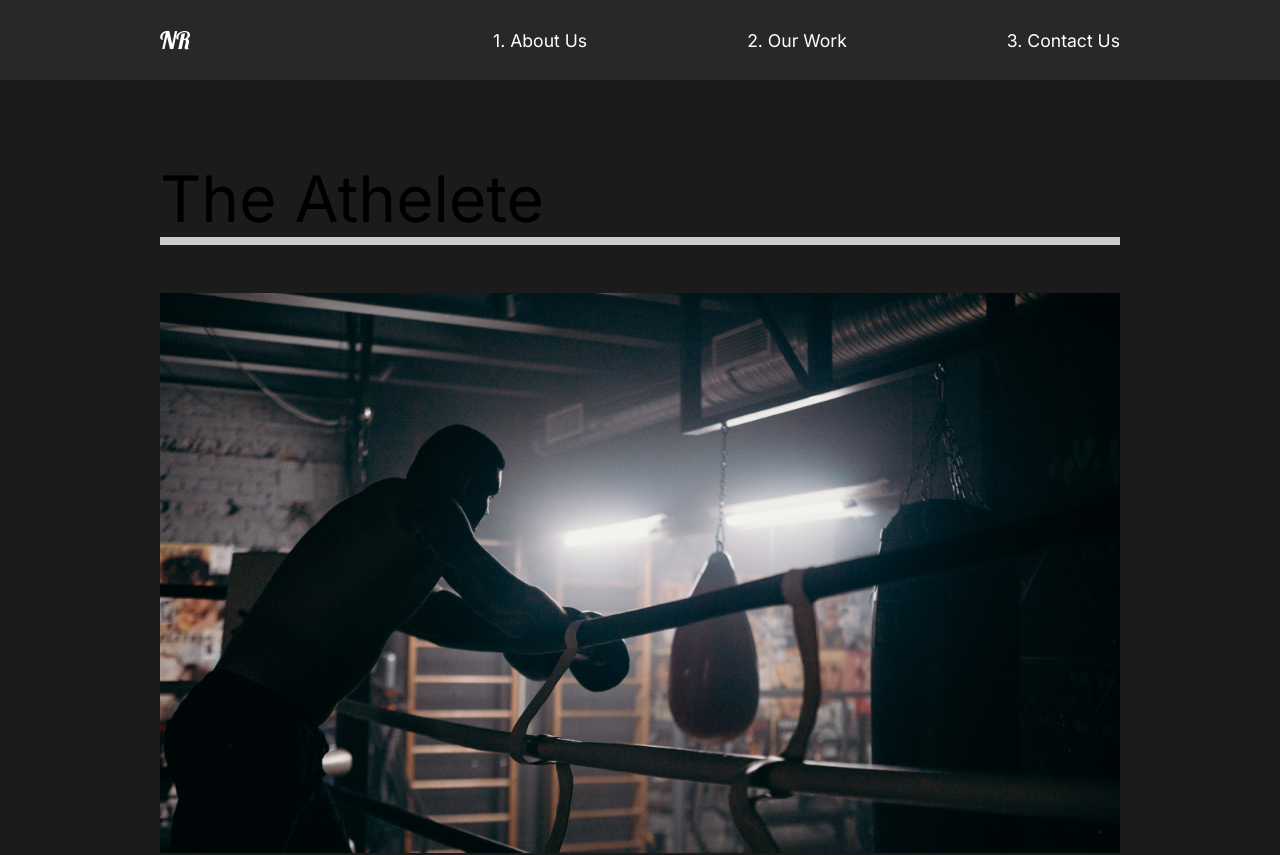
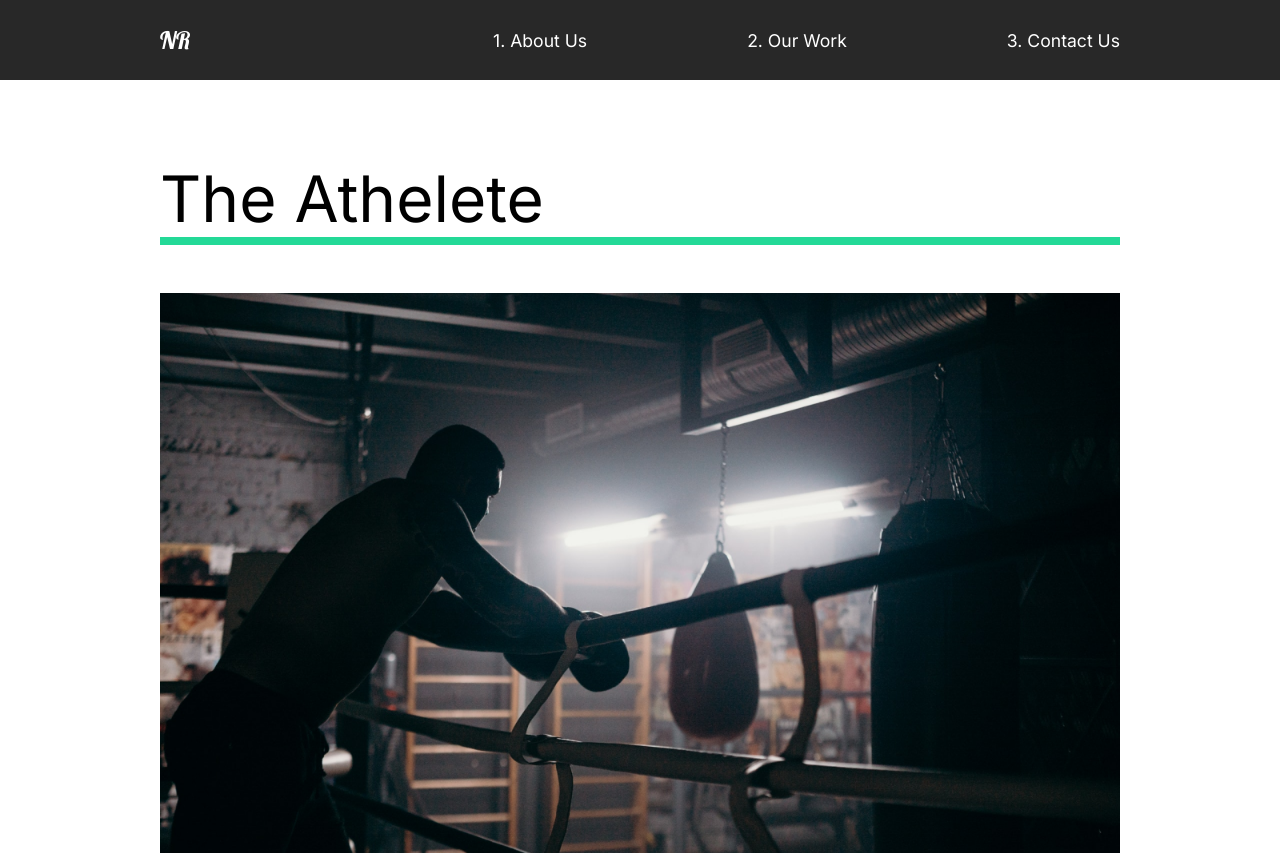
Before and after one commit to blizzardsflame/Portfolio-capture, a React (Create React App) app: page /work in a window 1280 px wide. Shown: the top 855 px of the page. Built offline with nearby package versions, Linux system fonts and the light colour scheme.

Commit message:
10. Animation Wave & work & about & slider

```diff
--- a/src/App.js
+++ b/src/App.js
@@ -7,14 +7,18 @@ import ContactUs from "./pages/ContactUs";
 import ProjectDetail from "./pages/ProjectDetail";
 import Nav from "./components/Nav";
 //Router
-import { Switch, Route } from "react-router-dom";
+import { Switch, Route, useLocation } from "react-router-dom";
+//Animation
+import { AnimatePresence } from "framer-motion";
 
 function App() {
+  const location = useLocation();
   return (
     <div className="App">
       <GlobalStyle />
       <Nav />
-      <Switch>
+      <AnimatePresence exitBeforeEnter>
+        <Switch location={location} key={location.pathname}>
           <Route path="/" exact>
             <AboutUs />
           </Route>
@@ -28,6 +32,7 @@ function App() {
             <ContactUs />
           </Route>
         </Switch>
+      </AnimatePresence>
     </div>
   );
 }
--- a/src/Styles.js
+++ b/src/Styles.js
@@ -16,6 +16,7 @@ export const Description = styled.div`
   h2 {
     font-weight: 5rem;
   }
+  z-index: 2;
 `;
 
 export const Image = styled.div`
@@ -26,6 +27,7 @@ export const Image = styled.div`
     height: 80vh;
     object-fit: cover;
   }
+  z-index: 2;
 `;
 
 export const Hide = styled.div`
--- /dev/null
+++ b/src/animation.js
@@ -0,0 +1,116 @@
+export const pageAnimation = {
+  hidden: {
+    opacity: 0,
+    y: 300,
+  },
+  show: {
+    opacity: 1,
+    y: 0,
+    transition: {
+      duration: 0.5,
+      when: "beforeChildren",
+      staggerChildren: 0.25,
+    },
+  },
+  exit: {
+    opacity: 0,
+    transition: {
+      duration: 0.5,
+    },
+  },
+};
+
+export const titleAnimation = {
+  hidden: {
+    y: 200,
+  },
+  show: {
+    y: 0,
+    transition: {
+      duration: 0.75,
+      ease: "easeOut",
+    },
+  },
+};
+
+export const fade = {
+  hidden: {
+    opacity: 0,
+  },
+  show: {
+    opacity: 1,
+    transition: {
+      ease: "easeOut",
+      duration: 0.5,
+    },
+  },
+};
+
+export const photoAnimation = {
+  hidden: {
+    scale: 1.5,
+    opacity: 0,
+  },
+  show: {
+    scale: 1,
+    opacity: 1,
+    transition: {
+      ease: "easeOut",
+      duration: 0.75,
+    },
+  },
+};
+
+export const waveAnimation = {
+  hidden: {
+    pathLength: 0,
+    pathOffset: 1,
+  },
+  show: {
+    pathLength: 1,
+    pathOffset: 0,
+    transition: {
+      duration: 1,
+    },
+  },
+};
+
+export const lineAnimation = {
+  hidden: {
+    width: "0%",
+  },
+  show: {
+    width: "100%",
+    transition: {
+      duration: 1,
+    },
+  },
+};
+
+export const sliderAnimation = {
+  hidden: {
+    x: "-130%",
+    skew: "65deg",
+  },
+  show: {
+    x: "100%",
+    skew: "0deg",
+    transition: {
+      duration: 1,
+      ease: "easeOut",
+    },
+  },
+};
+
+export const sliderContainerAnimation = {
+  hidden: {
+    opacity: 1,
+  },
+  show: {
+    opacity: 1,
+    transition: {
+      staggerChildren: 0.1,
+      ease: "easeOut",
+    },
+  },
+};
--- /dev/null
+++ b/src/components/Wave.js
@@ -0,0 +1,29 @@
+import styled from "styled-components";
+import { motion } from "framer-motion";
+import { waveAnimation } from "../animation";
+
+const Wave = () => {
+  return (
+    <WaveSvg
+      viewBox="0 0 1440 363"
+      fill="none"
+      xmlns="http://www.w3.org/2000/svg"
+    >
+      <motion.path
+        variants={waveAnimation}
+        d="M1440 27.4774C1352.73 19.8184 1122.41 49.0556 899.331 227.276C620.48 450.052 354.282 355.647 170.328 185.318C23.165 49.0556 -4.21721 8.32998 0.487081 5"
+        stroke="#00FFFF"
+        strokeOpacity="0.5"
+        strokeWidth="10"
+      />
+    </WaveSvg>
+  );
+};
+
+const WaveSvg = styled(motion.svg)`
+  position: absolute;
+  left: 0;
+  z-index: 1;
+`;
+
+export default Wave;
--- a/src/pages/AboutUs.js
+++ b/src/pages/AboutUs.js
@@ -1,14 +1,22 @@
 import About from "../components/About";
 import Services from "../components/Services";
 import Faq from "../components/Faq";
+//Animation
+import { motion } from "framer-motion";
+import { pageAnimation } from "../animation";
 
 const AboutUs = () => {
   return (
-    <>
+    <motion.div
+      exit="exit"
+      variants={pageAnimation}
+      initial="hidden"
+      animate="show"
+    >
       <About />
       <Services />
       <Faq />
-    </>
+    </motion.div>
   );
 };
 
--- a/src/pages/ContactUs.js
+++ b/src/pages/ContactUs.js
@@ -1,8 +1,17 @@
+//Animation
+import { motion } from "framer-motion";
+import { pageAnimation } from "../animation";
+
 const ContactUs = () => {
   return (
-    <div>
+    <motion.div
+      exit="exit"
+      variants={pageAnimation}
+      initial="hidden"
+      animate="show"
+    >
       <h1>Contact US</h1>
-    </div>
+    </motion.div>
   );
 };
 
--- a/src/pages/ProjectDetail.js
+++ b/src/pages/ProjectDetail.js
@@ -3,6 +3,7 @@ import { useHistory } from "react-router-dom";
 //Style && Animation
 import styled from "styled-components";
 import { motion } from "framer-motion";
+import { pageAnimation } from "../animation";
 //Data
 import { ProjectState } from "../projectState";
 
@@ -23,7 +24,12 @@ const ProjectDetail = () => {
   return (
     <>
       {project && (
-        <Details>
+        <Details
+          exit="exit"
+          variants={pageAnimation}
+          initial="hidden"
+          animate="show"
+        >
           <HeadLine>
             <h2>{project.title}</h2>
             <img src={project.mainImg} alt="project" />
@@ -46,7 +52,7 @@ const ProjectDetail = () => {
   );
 };
 
-const Details = styled.div`
+const Details = styled(motion.div)`
   color: white;
 `;
 
--- a/src/pages/Work.js
+++ b/src/pages/Work.js
@@ -2,6 +2,16 @@
 import { Link } from "react-router-dom";
 //Style
 import styled from "styled-components";
+//Animation
+import { motion } from "framer-motion";
+import {
+  pageAnimation,
+  lineAnimation,
+  fade,
+  photoAnimation,
+  sliderAnimation,
+  sliderContainerAnimation,
+} from "../animation";
 //Images
 import athlete from "../img/athlete-small.png";
 import theracer from "../img/theracer-small.png";
@@ -9,23 +19,40 @@ import goodtimes from "../img/goodtimes-small.png";
 
 const Work = () => {
   return (
-    <Workblock>
+    <Workblock
+      exit="exit"
+      variants={pageAnimation}
+      initial="hidden"
+      animate="show"
+    >
+      <motion.div variants={sliderContainerAnimation}>
+        <Frame1 variants={sliderAnimation}></Frame1>
+        <Frame2 variants={sliderAnimation}></Frame2>
+        <Frame3 variants={sliderAnimation}></Frame3>
+        <Frame4 variants={sliderAnimation}></Frame4>
+      </motion.div>
       <Movie>
-        <h2>The Athelete</h2>
-        <div className="line"></div>
+        <motion.h2 variants={fade}>The Athelete</motion.h2>
+        <motion.div variants={lineAnimation} className="line"></motion.div>
         <Link to="/work/the-athlete">
-          <img src={athlete} alt="athelete" />
+          <Hide>
+            <motion.img
+              variants={photoAnimation}
+              src={athlete}
+              alt="athelete"
+            />
+          </Hide>
         </Link>
       </Movie>
       <Movie>
-        <h2>The Racer</h2>
+        <motion.h2 variants={fade}>The Racer</motion.h2>
         <div className="line"></div>
         <Link to="/work/the-racer">
           <img src={theracer} alt="The racer" />
         </Link>
       </Movie>
       <Movie>
-        <h2>Good Times</h2>
+        <motion.h2 variants={fade}>Good Times</motion.h2>
         <div className="line"></div>
         <Link to="/work/good-times">
           <img src={goodtimes} alt="good times" />
@@ -35,16 +62,17 @@ const Work = () => {
   );
 };
 
-const Workblock = styled.div`
+const Workblock = styled(motion.div)`
   min-height: 100vh;
   overflow: hidden;
   padding: 5rem 10rem;
+  background: #fff;
 `;
 const Movie = styled.div`
   padding-bottom: 10rem;
   .line {
     height: 0.5rem;
-    background: #cccccc;
+    background: #23d997;
     margin-bottom: 3rem;
   }
   img {
@@ -54,4 +82,29 @@ const Movie = styled.div`
   }
 `;
 
+const Hide = styled.div`
+  overflow: hidden;
+`;
+
+//Frame Animation
+const Frame1 = styled(motion.div)`
+  position: fixed;
+  left: 0;
+  top: 10%;
+  width: 100%;
+  height: 100vh;
+  background: #fffebf;
+  z-index: 2;
+`;
+
+const Frame2 = styled(Frame1)`
+  background: #ff8efb;
+`;
+const Frame3 = styled(Frame1)`
+  background: #8ed2ff;
+`;
+
+const Frame4 = styled(Frame1)`
+  background: #8effa0;
+`;
 export default Work;
```
Also changed, not shown: src/components/About.js (+18 -10 lines), 1 other file (tests, documents, lock files or other folders). Lines whose indentation alone changed are shown as unchanged.
